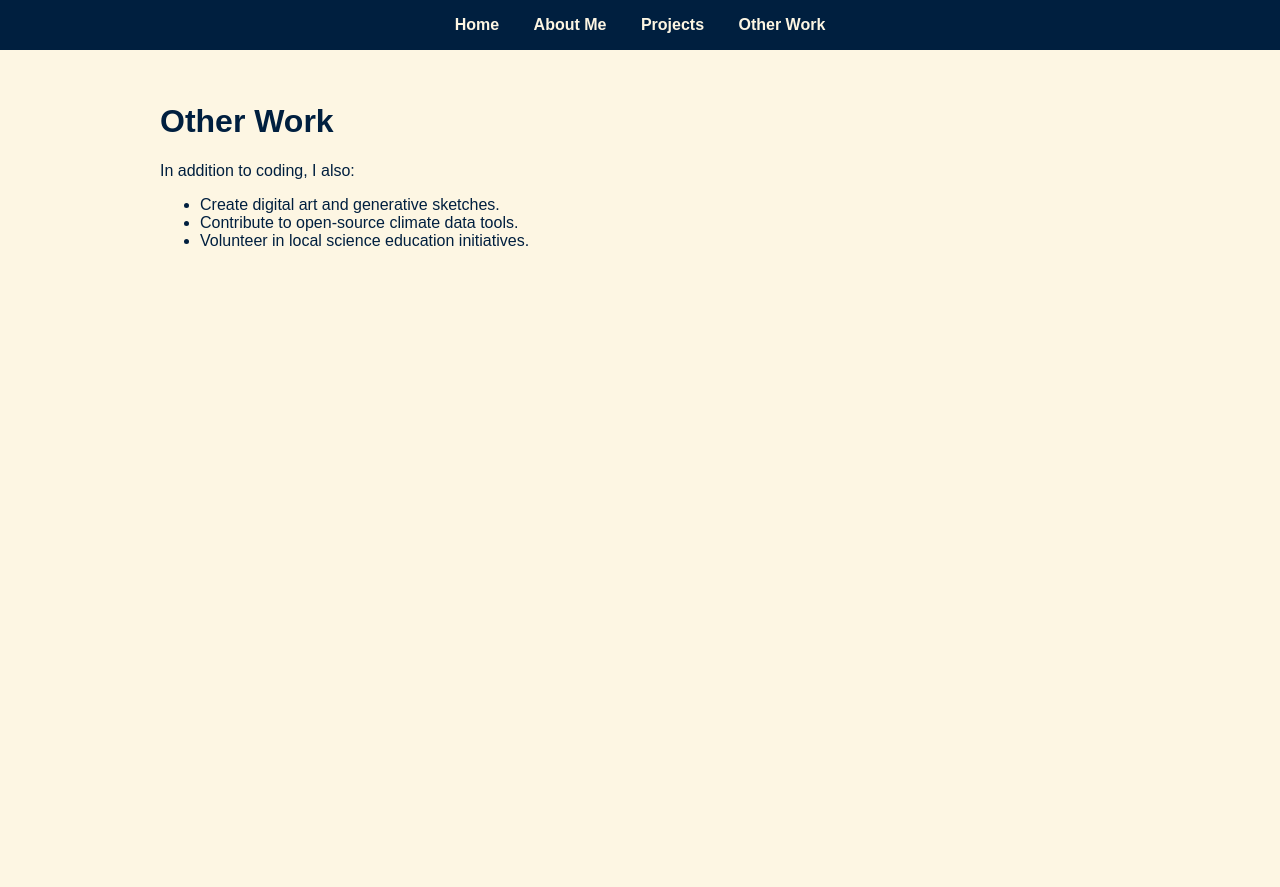
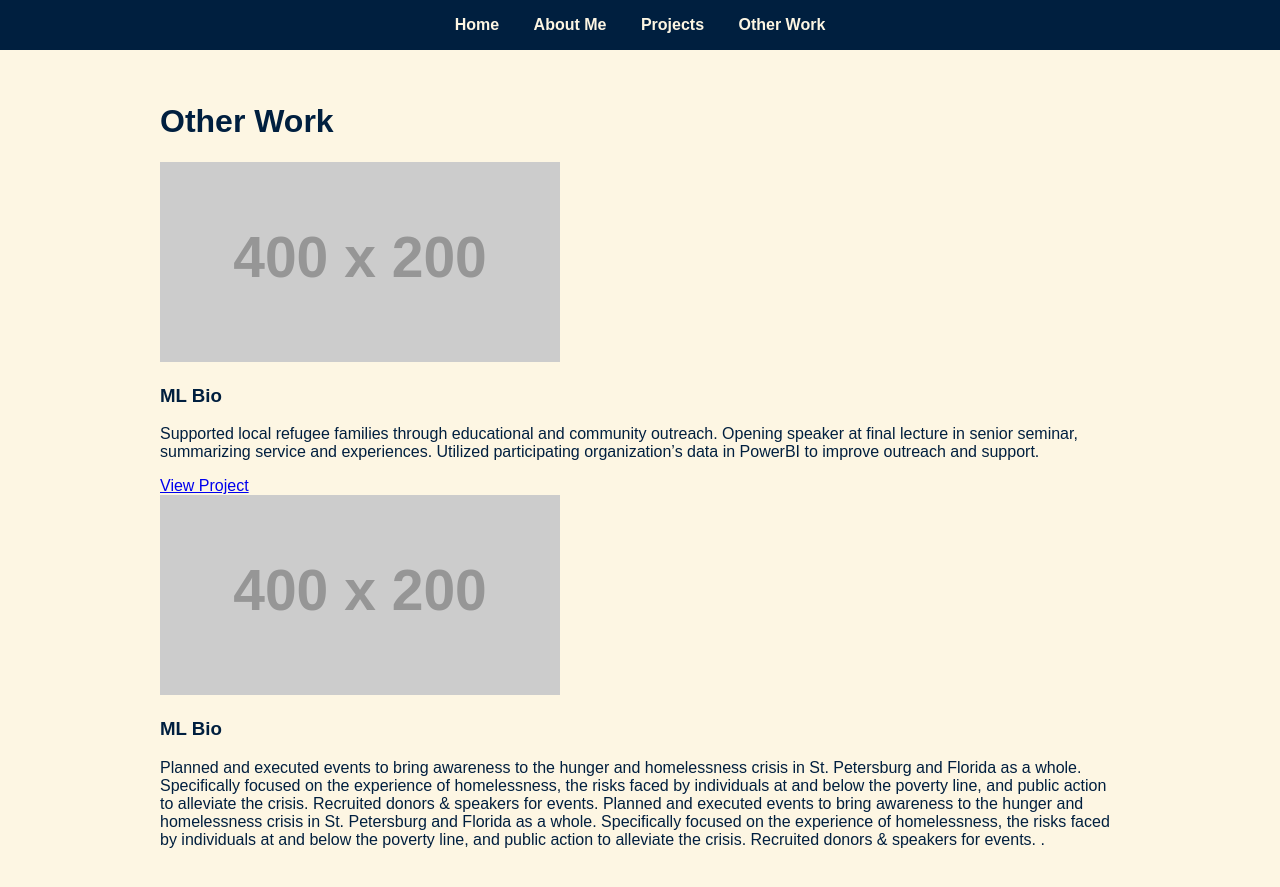
Before and after one commit to kfillman/kfillman.github.io, a Jekyll site: the page built from other.md, in a window 1280 px wide. Shown: the top 887 px of the page. Built offline with Jekyll 4.4.1, drawn with Linux system fonts in a browser that asks for light colours.

Commit message:
Update other.md

```diff
--- a/other.md
+++ b/other.md
@@ -5,9 +5,25 @@ permalink: /other/
 ---
 
 # Other Work
+<div class="project-grid">
 
-In addition to coding, I also:
+  <div class="Imagining Justice Service Project">
+    <img src="https://via.placeholder.com/400x200.png?text=ML+Bio" alt="ML Bio Screenshot">
+    <h3>ML Bio</h3>
+    <p>Supported local refugee families through educational and community outreach.
+Opening speaker at final lecture in senior seminar, summarizing service and experiences.
+Utilized participating organization’s data in PowerBI to improve outreach and support.</p>
+    <a href="https://github.com/yourusername/ml-bio" target="_blank">View Project</a>
+  </div>
 
-- Create digital art and generative sketches.
-- Contribute to open-source climate data tools.
-- Volunteer in local science education initiatives.
+  <div class="Hunger and Homelessness Student PIRG Campaign Volunteer">
+    <img src="https://via.placeholder.com/400x200.png?text=ML+Bio" alt="ML Bio Screenshot">
+    <h3>ML Bio</h3>
+    <p>Planned and executed events to bring awareness to the hunger and homelessness crisis in St. Petersburg and Florida as a whole. Specifically focused on the experience of homelessness, the risks faced by individuals at and below the poverty line, and public action to alleviate the crisis.
+Recruited donors & speakers for events.
+Planned and executed events to bring awareness to the hunger and homelessness crisis in St. Petersburg and Florida as a whole. Specifically focused on the experience of homelessness, the risks faced by individuals at and below the poverty line, and public action to alleviate the crisis. Recruited donors & speakers for events.
+.</p>
+    </div>
+
+
+</div>
```
